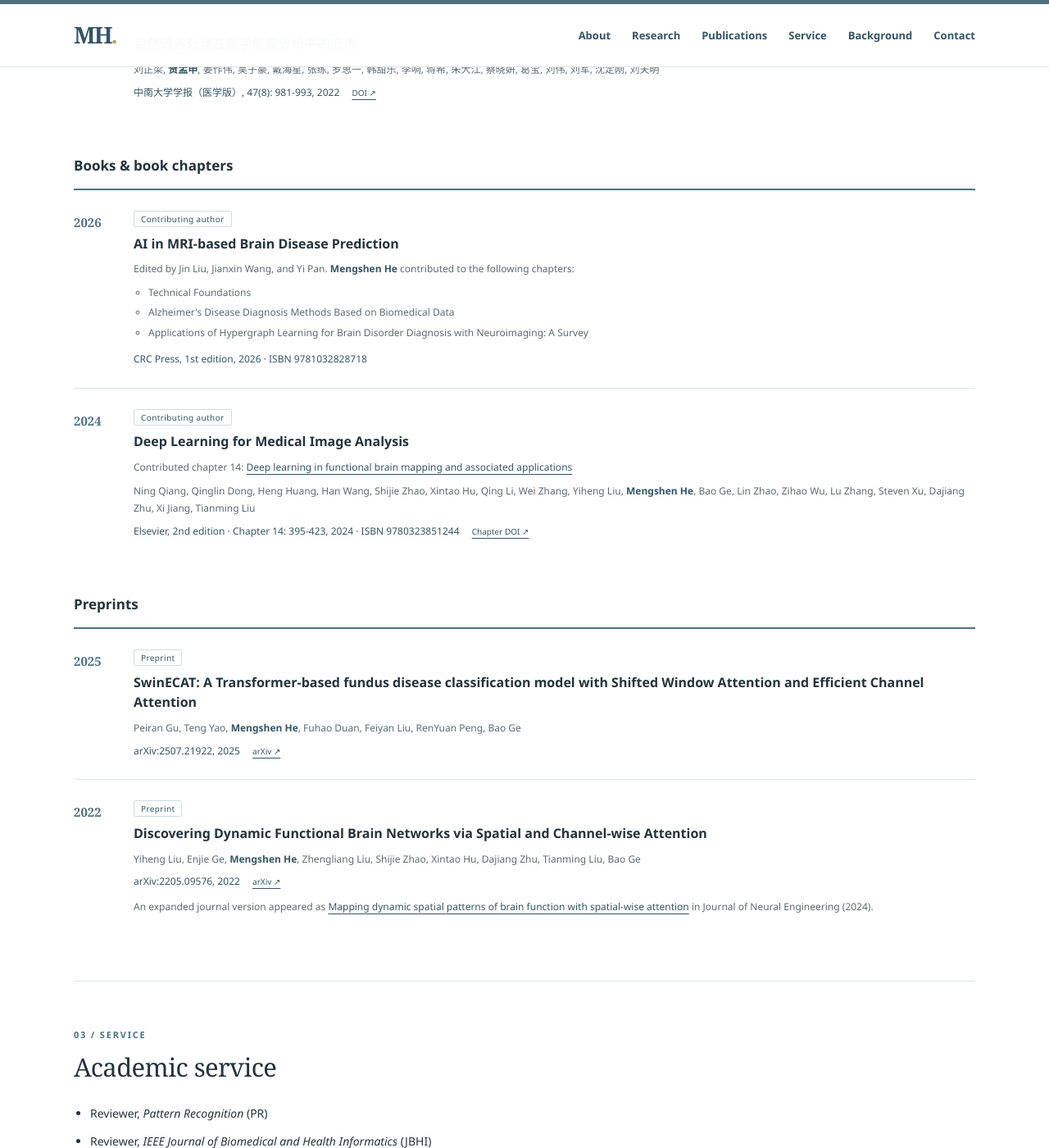
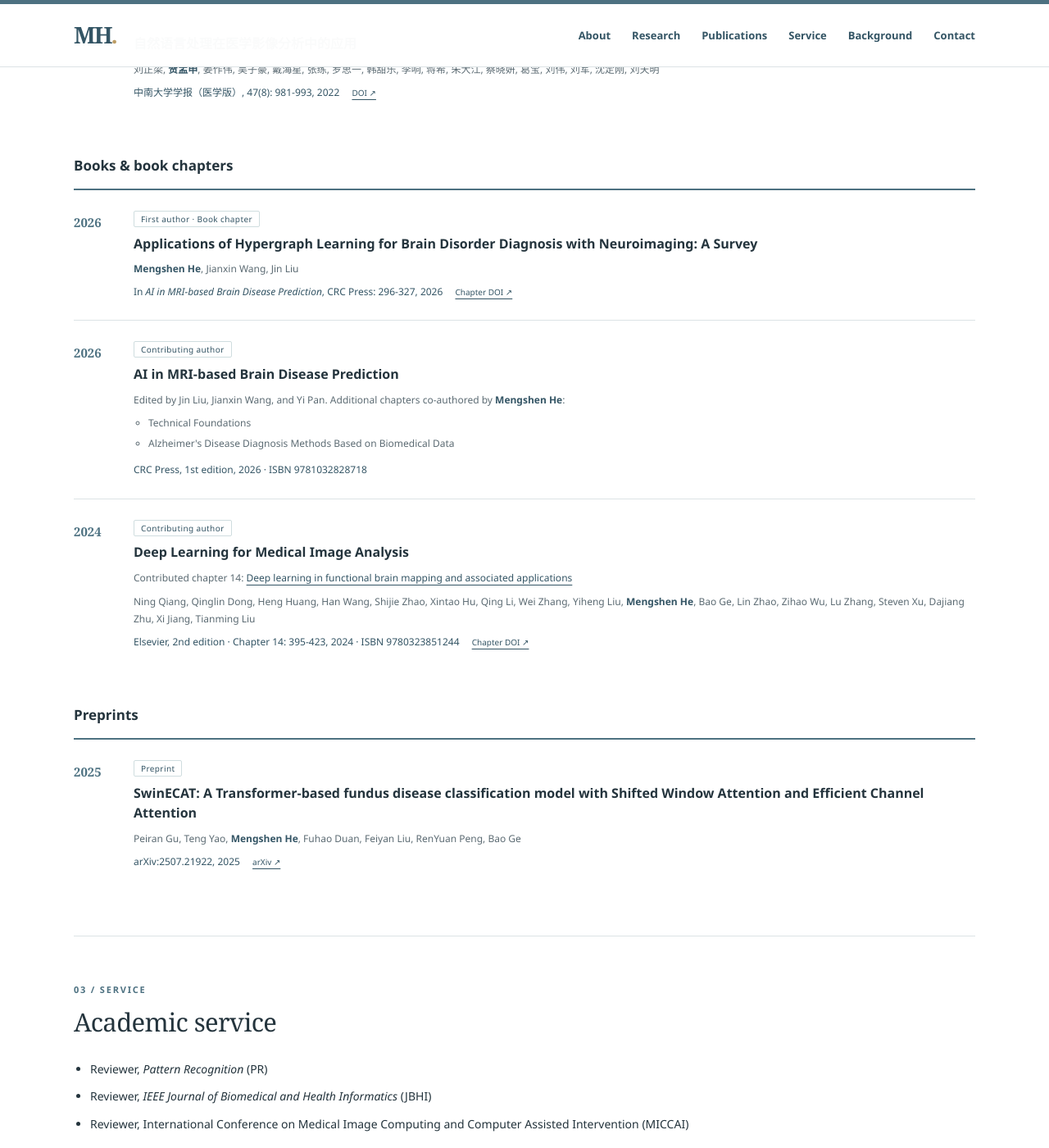
Before and after one commit to hems354/hems354.github.io, a Jekyll site: the page built from index.md, in a window 1280 px wide and 1400 px high, scrolled down 4564 px. Shown: the whole window at 82% size. Built offline with Jekyll 4.4.1, drawn with Linux system fonts in a browser that asks for light colours; some of the changed text lies outside the part shown.

Commit message:
Separate independent hypergraph works and retain the published JNE article

```diff
--- a/index.md
+++ b/index.md
@@ -48,8 +48,8 @@ description: Ph.D. student at Central South University. Research in brain networ
     <p class="authors"><strong>Mengshen He</strong>, Jin Liu, Hulin Kuang, Xu Tian, Hailin Yue, Junjian Li, Xinyu Li, Bin Guo, Jianxin Wang</p>
     <p class="venue">IEEE Transactions on Computational Social Systems, 13(4): 4666-4676, 2026 <a class="doi" href="https://doi.org/10.1109/tcss.2026.3698820">DOI ↗</a></p>
   </li>
-  <li class="publication">
-    <div class="pub-meta"><span>2026</span><span class="role">First author</span></div>
+  <li class="publication" id="jcst-hypergraph-survey">
+    <div class="pub-meta"><span>2026</span><span class="role">First author · Journal article</span></div>
     <h4><a href="https://doi.org/10.1007/s11390-025-5199-0">Applications of Hypergraph Learning for Brain Disorder Diagnosis with Neuroimaging: A Survey</a></h4>
     <p class="authors"><strong>Meng-Shen He</strong>, Xu Tian, Jun-Jian Li, Hai-Lin Yue, Xin-Yu Li, Hu-Lin Kuang, Hanhe Lin, Zhen Qiu, Jin Liu</p>
     <p class="venue">Journal of Computer Science and Technology, 41(2): 621-637, 2026 <a class="doi" href="https://doi.org/10.1007/s11390-025-5199-0">DOI ↗</a></p>
@@ -174,14 +174,19 @@ description: Ph.D. student at Central South University. Research in brain networ
   </ol>
   <h3 class="group-title" id="books">Books &amp; book chapters</h3>
   <ol class="publications">
+  <li class="publication" id="hypergraph-book-chapter">
+    <div class="pub-meta"><span>2026</span><span class="role">First author · Book chapter</span></div>
+    <h4><a href="https://doi.org/10.1201/9781003518754-16">Applications of Hypergraph Learning for Brain Disorder Diagnosis with Neuroimaging: A Survey</a></h4>
+    <p class="authors"><strong>Mengshen He</strong>, Jianxin Wang, Jin Liu</p>
+    <p class="venue">In <em>AI in MRI-based Brain Disease Prediction</em>, CRC Press: 296-327, 2026 <a class="doi" href="https://doi.org/10.1201/9781003518754-16">Chapter DOI ↗</a></p>
+  </li>
   <li class="publication">
     <div class="pub-meta"><span>2026</span><span class="role">Contributing author</span></div>
     <h4><a href="https://www.routledge.com/AI-in-MRI-based-Brain-Disease-Prediction/Liu-Wang-Pan/p/book/9781032828718">AI in MRI-based Brain Disease Prediction</a></h4>
-    <p class="authors">Edited by Jin Liu, Jianxin Wang, and Yi Pan. <strong>Mengshen He</strong> contributed to the following chapters:</p>
+    <p class="authors">Edited by Jin Liu, Jianxin Wang, and Yi Pan. Additional chapters co-authored by <strong>Mengshen He</strong>:</p>
     <ul class="chapter-contributions">
       <li>Technical Foundations</li>
       <li>Alzheimer's Disease Diagnosis Methods Based on Biomedical Data</li>
-      <li>Applications of Hypergraph Learning for Brain Disorder Diagnosis with Neuroimaging: A Survey</li>
     </ul>
     <p class="venue">CRC Press, 1st edition, 2026 · ISBN 9781032828718</p>
   </li>
@@ -200,13 +205,6 @@ description: Ph.D. student at Central South University. Research in brain networ
     <h4><a href="https://arxiv.org/abs/2507.21922">SwinECAT: A Transformer-based fundus disease classification model with Shifted Window Attention and Efficient Channel Attention</a></h4>
     <p class="authors">Peiran Gu, Teng Yao, <strong>Mengshen He</strong>, Fuhao Duan, Feiyan Liu, RenYuan Peng, Bao Ge</p>
     <p class="venue">arXiv:2507.21922, 2025 <a class="doi" href="https://arxiv.org/abs/2507.21922">arXiv ↗</a></p>
-  </li>
-  <li class="publication">
-    <div class="pub-meta"><span>2022</span><span class="role">Preprint</span></div>
-    <h4><a href="https://arxiv.org/abs/2205.09576">Discovering Dynamic Functional Brain Networks via Spatial and Channel-wise Attention</a></h4>
-    <p class="authors">Yiheng Liu, Enjie Ge, <strong>Mengshen He</strong>, Zhengliang Liu, Shijie Zhao, Xintao Hu, Dajiang Zhu, Tianming Liu, Bao Ge</p>
-    <p class="venue">arXiv:2205.09576, 2022 <a class="doi" href="https://arxiv.org/abs/2205.09576">arXiv ↗</a></p>
-    <p class="version-note">An expanded journal version appeared as <a href="https://doi.org/10.1088/1741-2552/ad2cea">Mapping dynamic spatial patterns of brain function with spatial-wise attention</a> in Journal of Neural Engineering (2024).</p>
   </li>
   </ol>
 </section>
```
